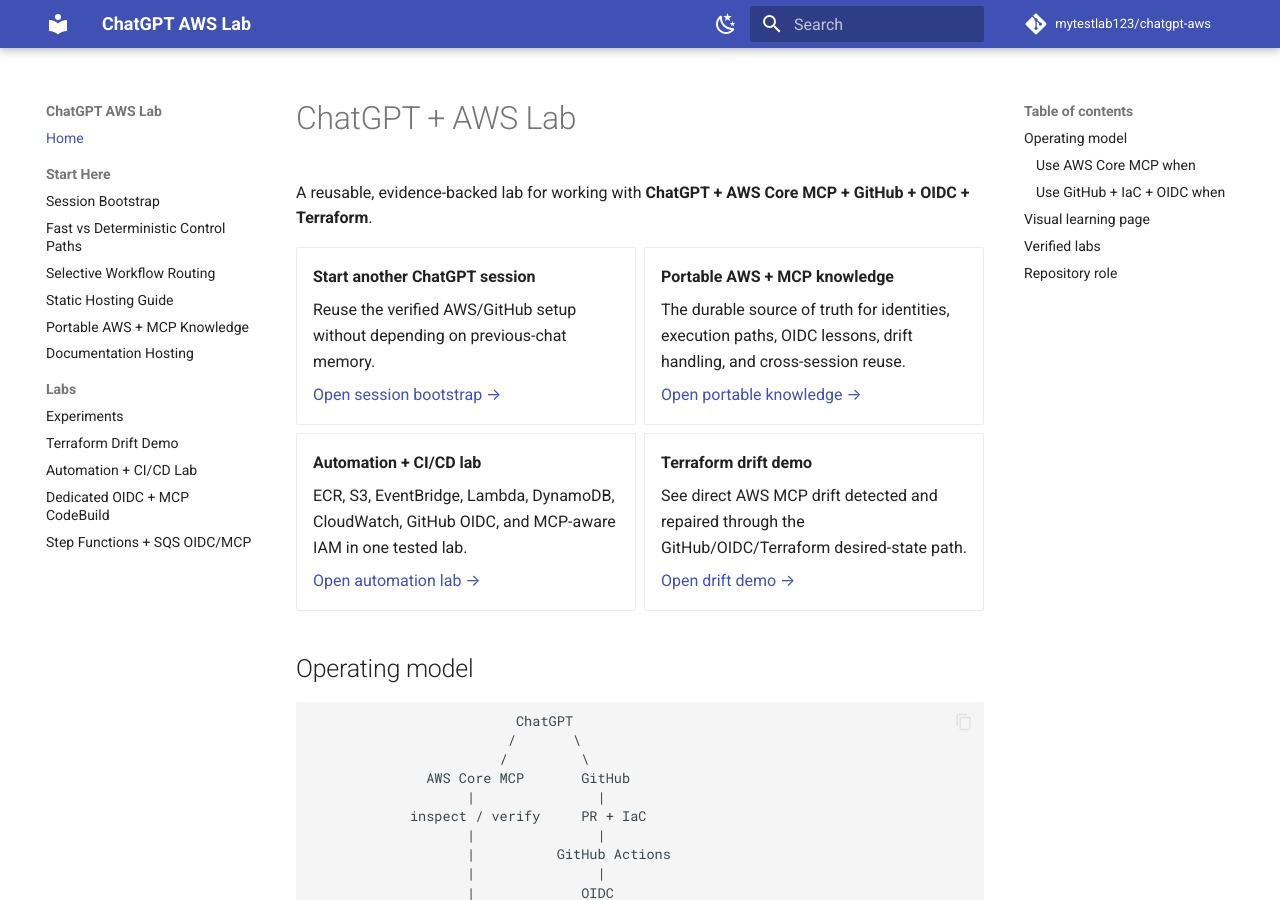
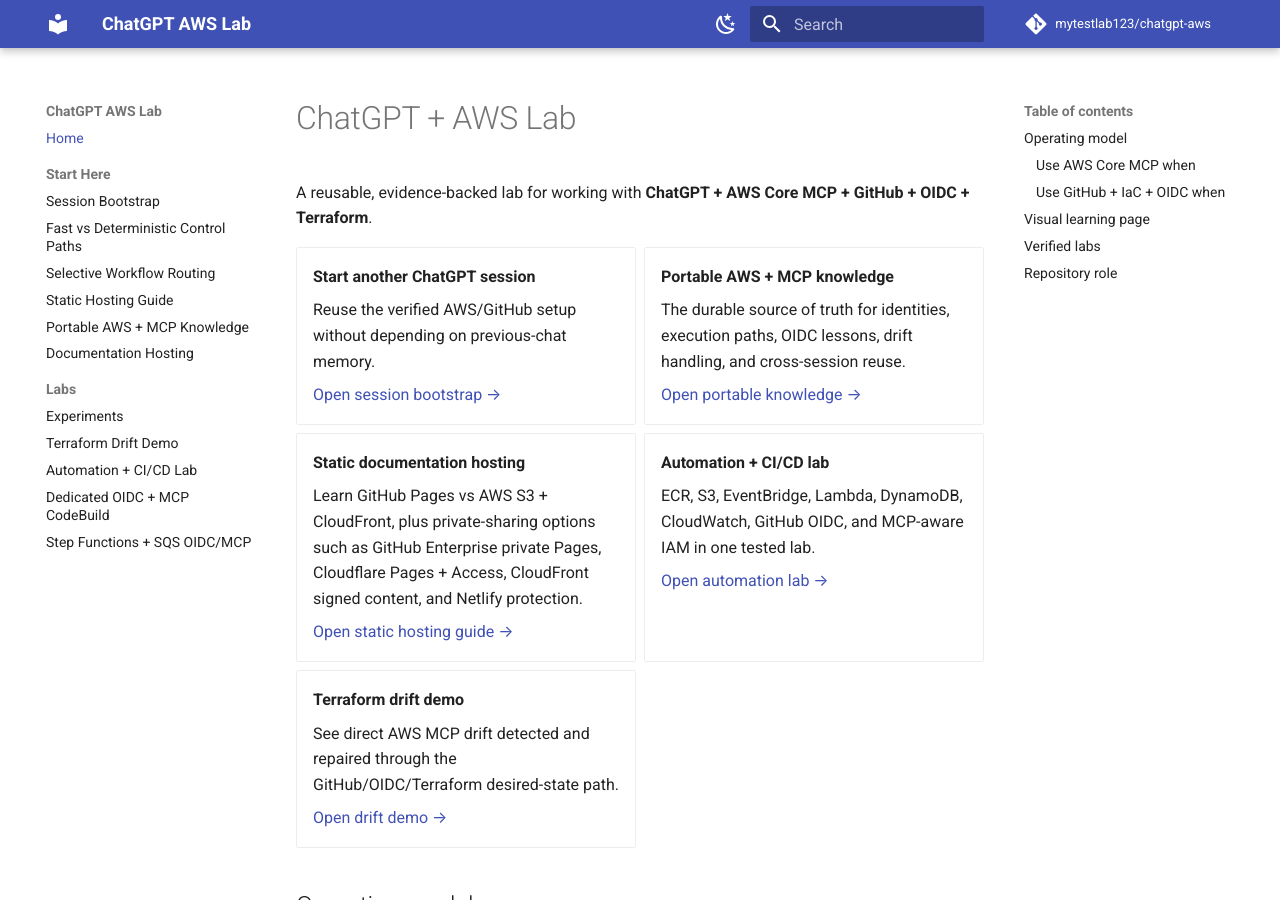
Before and after one commit to mytestlab123/chatgpt-aws, an MkDocs documentation site: the page built from docs/index.md, in a window 1280 px wide and 900 px high. Built offline with MkDocs 1.6.1 and Material for MkDocs 9.7.7, drawn with Linux system fonts in a browser that asks for light colours; comment, search, counter and statistics services are not loaded.

Commit message:
Add static hosting learning guide to docs home

```diff
--- a/docs/index.md
+++ b/docs/index.md
@@ -15,6 +15,12 @@
     The durable source of truth for identities, execution paths, OIDC lessons, drift handling, and cross-session reuse.
 
     [Open portable knowledge →](PORTABLE_AWS_MCP_KNOWLEDGE.md)
+
+-   **Static documentation hosting**
+
+    Learn GitHub Pages vs AWS S3 + CloudFront, plus private-sharing options such as GitHub Enterprise private Pages, Cloudflare Pages + Access, CloudFront signed content, and Netlify protection.
+
+    [Open static hosting guide →](STATIC_SITE_HOSTING_GUIDE.md)
 
 -   **Automation + CI/CD lab**
 
```
